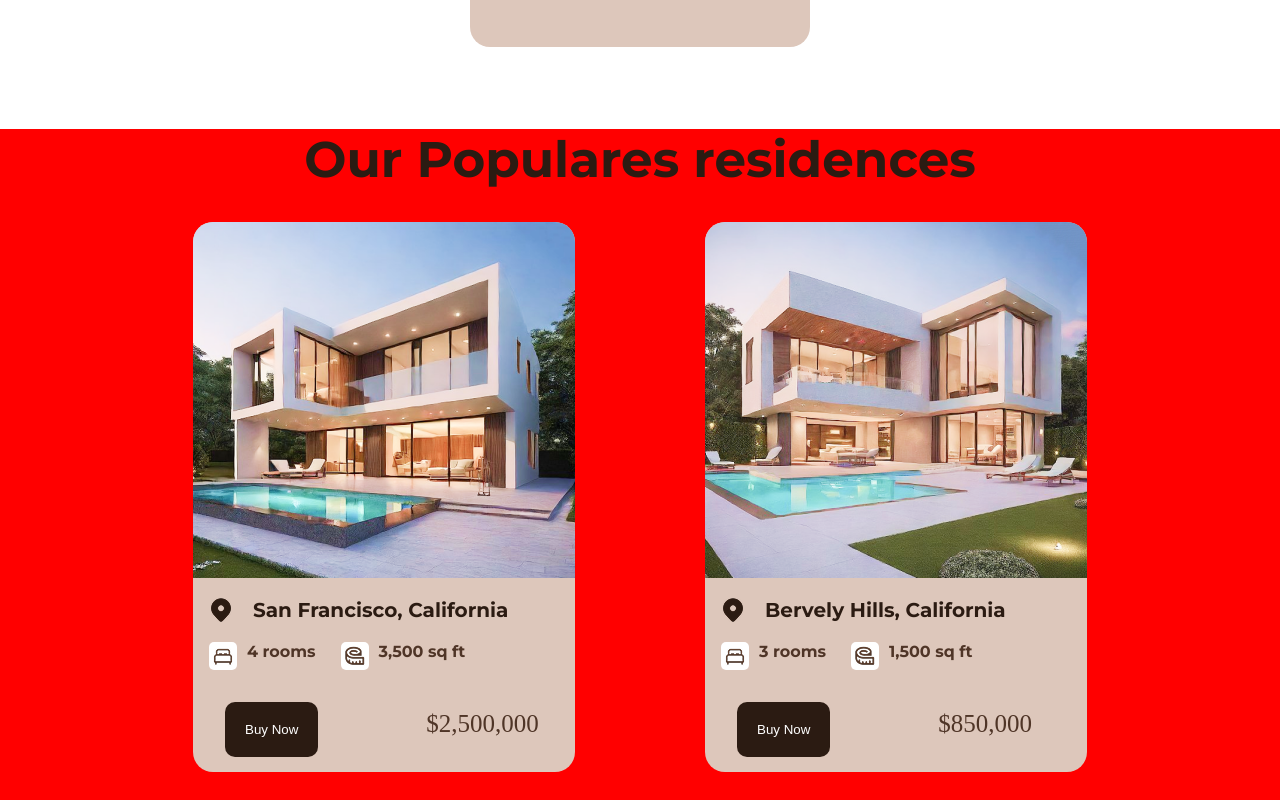
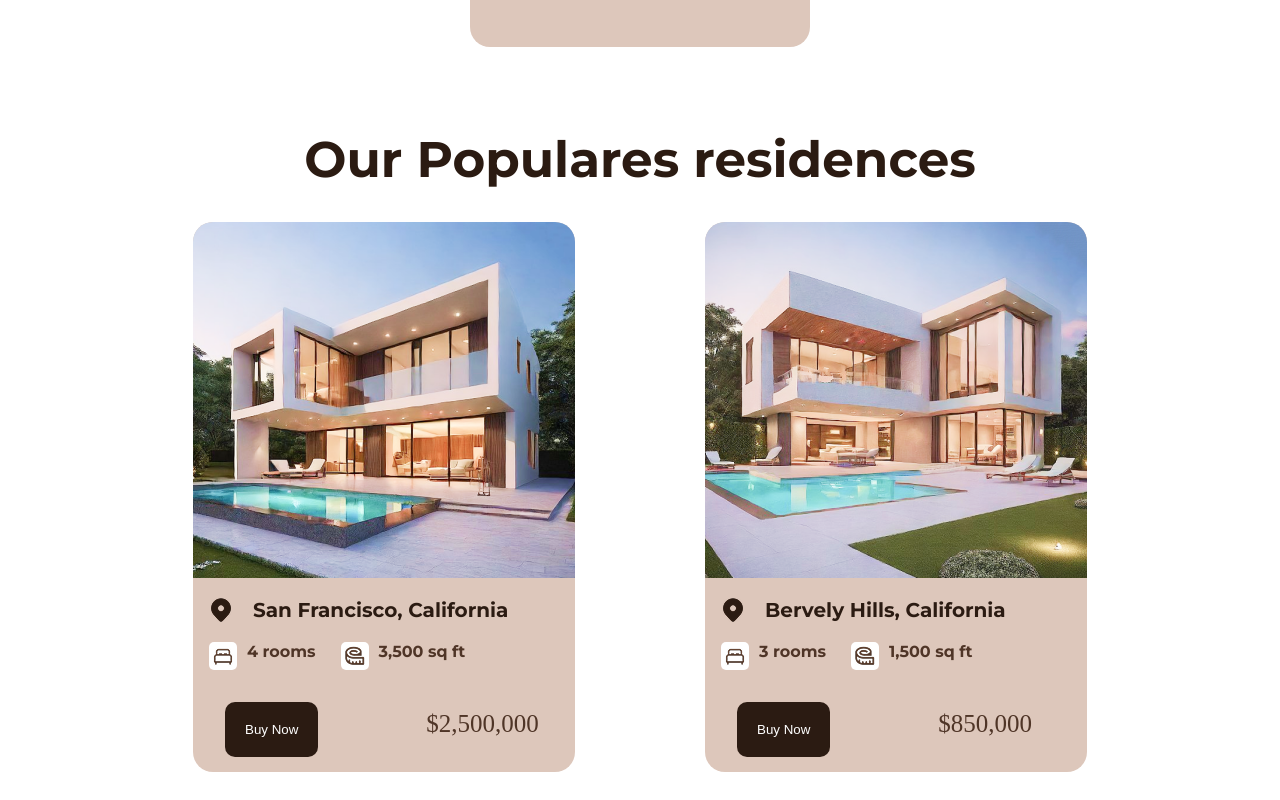
Before and after one commit to gabrieljcoutinho/Projeto-Dwello, a React (Create React App) app: page / in a window 1280 px wide. Shown: the part 2120-2920 px from the top of the page. Built offline with nearby package versions, Linux system fonts and the light colour scheme.

Commit message:
altura automatica

```diff
--- a/src/Css/PopularResidence.css
+++ b/src/Css/PopularResidence.css
@@ -1,7 +1,7 @@
 @import url("../fonts//Montserrat.css");
 
-.sectionPopularResidences{
-    background-color: red;
+.sectionPopularResidences {
+    height: auto;
 }
 
 .tituloResidenciasPopulares {
```
